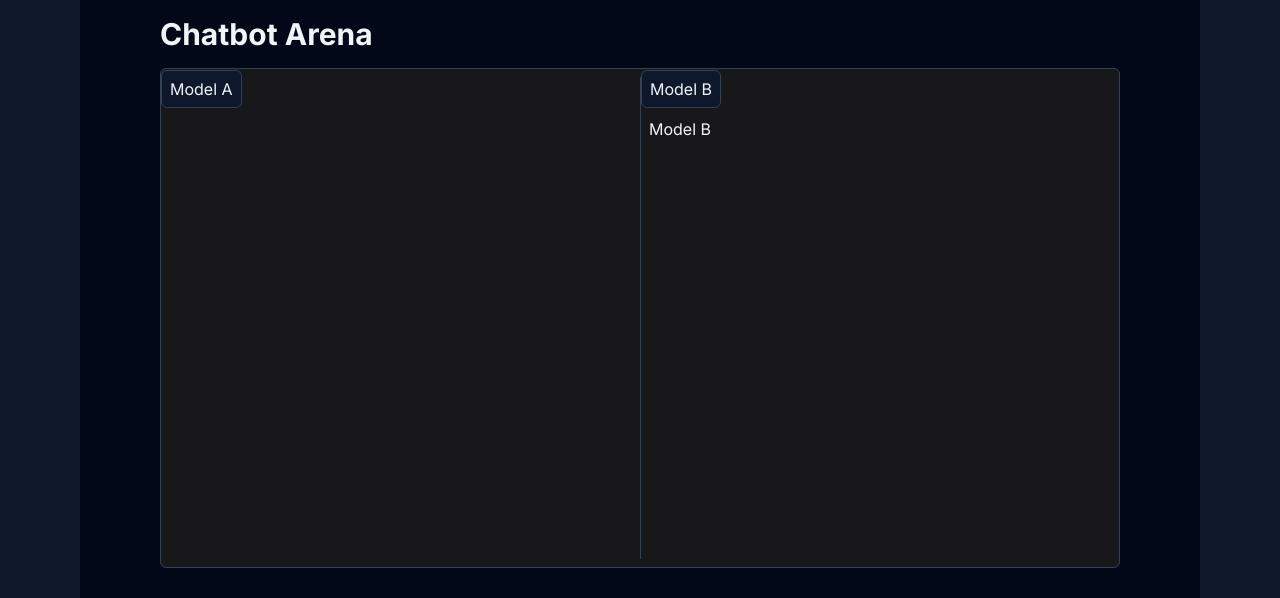
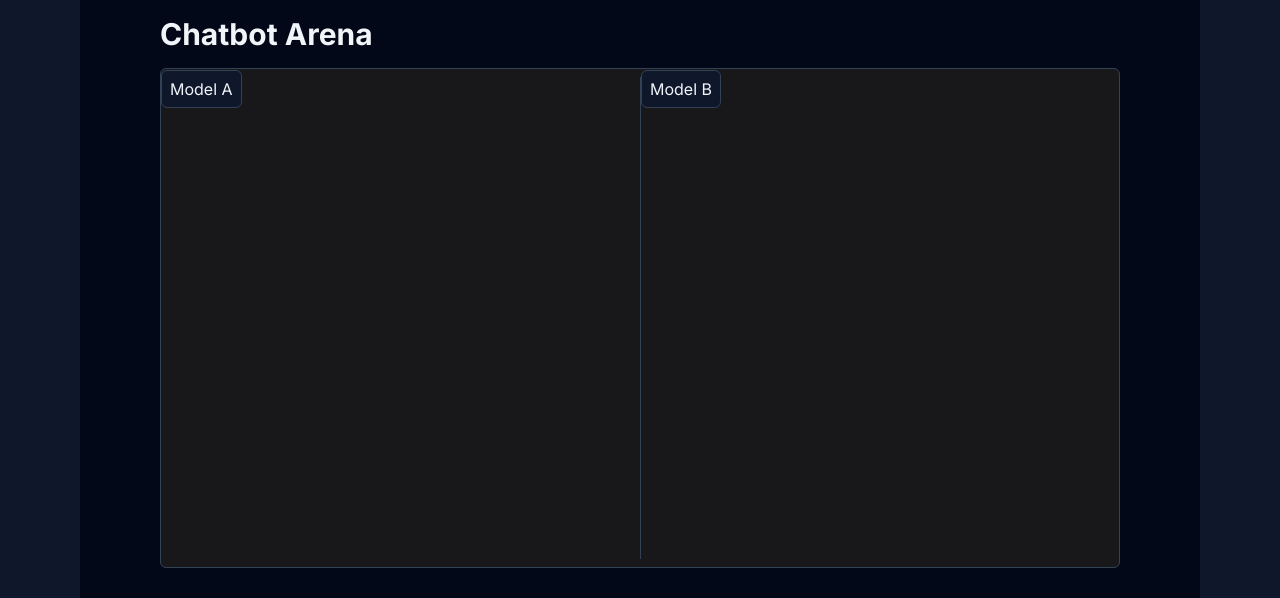
Before and after one commit to takahiromitsui/llm-arena, a Next.js app in the folder frontend/: page / in a window 1280 px wide. Shown: the top 598 px of the page. Built offline with nearby package versions, Linux system fonts and the light colour scheme.

Commit message:
refactor: split placeholders

```diff
--- a/frontend/src/app/page.tsx
+++ b/frontend/src/app/page.tsx
@@ -1,5 +1,5 @@
 'use client';
-import ModelPlaceholder from '@/components/model-placeholder';
+import ModelContainer from '@/components/model-container';
 import Prompt from '@/components/prompt';
 import { useState } from 'react';
 
@@ -23,8 +23,8 @@ export default function Home() {
 						<h1 className='text-3xl font-bold py-4 text-slate-100'>
 							Chatbot Arena
 						</h1>
-						{/* ModelPlaceholder */}
-						<ModelPlaceholder modelA={streamChunk} modelB='Model B' />
+						{/* ModelContainer */}
+						<ModelContainer modelA={streamChunk} modelB={streamChunk} />
 						{/* Prompt */}
 						<div className='pt-8'>
 							<Prompt setModels={setModels} handleStreamChunk={handleStreamChunk} />
--- /dev/null
+++ b/frontend/src/components/model-container.tsx
@@ -0,0 +1,17 @@
+import ModelPlaceholder from '@/components/model-placeholder';
+
+type Props = {
+	modelA: string;
+	modelB: string;
+};
+
+export default function ModelContainer({ modelA, modelB }: Props) {
+	return (
+		<div className='flex bg-zinc-900 border border-slate-700 rounded-md py-2 h-[500px] text-slate-100'>
+			<ModelPlaceholder label='Model A' content={modelA} />
+			<div className='w-1/2 border-l border-slate-700'>
+				<ModelPlaceholder label='Model B' content={modelB} />
+			</div>
+		</div>
+	);
+}
--- a/frontend/src/components/model-placeholder.tsx
+++ b/frontend/src/components/model-placeholder.tsx
@@ -1,23 +1,34 @@
 type Props = {
-	modelA: string;
-	modelB: string;
+	label: string;
+	content: string;
 };
 
-export default function ModelPlaceholder({ modelA, modelB }: Props) {
+// export default function ModelPlaceholder({ modelA, modelB }: Props) {
+// 	return (
+// 		<div className='flex bg-zinc-900 border border-slate-700 rounded-md py-2 h-[500px] text-slate-100'>
+// 			<div className='w-1/2'>
+// 				<label className='p-2 bg-primary border border-slate-700 rounded-md bg-scroll'>
+// 					Model A
+// 				</label>
+// 				<div className='pt-4 pl-2 overflow-auto  h-[450px]'>{modelA}</div>
+// 			</div>
+// 			<div className='w-1/2 border-l border-slate-700'>
+// 				<label className='p-2 bg-primary border border-slate-700 rounded-md bg-scroll'>
+// 					Model B
+// 				</label>
+// 				<div className='pt-4 pl-2 overflow-auto  h-[450px]'>{modelB}</div>
+// 			</div>
+// 		</div>
+// 	);
+// }
+
+export default function ModelPlaceholder({ label, content }: Props) {
 	return (
-		<div className='flex bg-zinc-900 border border-slate-700 rounded-md py-2 h-[500px] text-slate-100'>
-			<div className='w-1/2'>
-				<label className='p-2 bg-primary border border-slate-700 rounded-md bg-scroll'>
-					Model A
-				</label>
-				<div className='pt-4 pl-2 overflow-auto  h-[450px]'>{modelA}</div>
-			</div>
-			<div className='w-1/2 border-l border-slate-700'>
-				<label className='p-2 bg-primary border border-slate-700 rounded-md bg-scroll'>
-					Model B
-				</label>
-				<div className='pt-4 pl-2 overflow-auto  h-[450px]'>{modelB}</div>
-			</div>
+		<div className='w-1/2'>
+			<label className='p-2 bg-primary border border-slate-700 rounded-md bg-scroll'>
+				{label}
+			</label>
+			<div className='pt-4 pl-2 overflow-auto  h-[450px]'>{content}</div>
 		</div>
 	);
 }
--- a/frontend/src/components/prompt.tsx
+++ b/frontend/src/components/prompt.tsx
@@ -37,13 +37,16 @@ export default function Prompt({ setModels, handleStreamChunk }: Props) {
 	}
 
 	async function onSubmit(data: z.infer<typeof PromptSchema>) {
-		const res = await fetchModels();
-		const sse = new EventSource(
-			'http://localhost:8000/stream?full_name=gpt-35-turbo&prompt=' +
-				data.user_input,
-			{ withCredentials: true }
-		);
-		getRealtimeData(sse);
+		try {
+			const res = await fetchModels();
+			const sse = new EventSource(
+				`http://localhost:8000/stream?full_name=${res[0].full_name}&prompt=${data.user_input}`,
+				{ withCredentials: true }
+			);
+			getRealtimeData(sse);
+		} catch (error) {
+			console.error(error);
+		}
 	}
 	return (
 		<Form {...promptForm}>
@@ -65,7 +68,6 @@ export default function Prompt({ setModels, handleStreamChunk }: Props) {
 					type='submit'
 					variant='destructive'
 					className='w-1/5 h-[100px] font-bold'
-					// onClick={handleOnClick}
 				>
 					Send
 				</Button>
```
